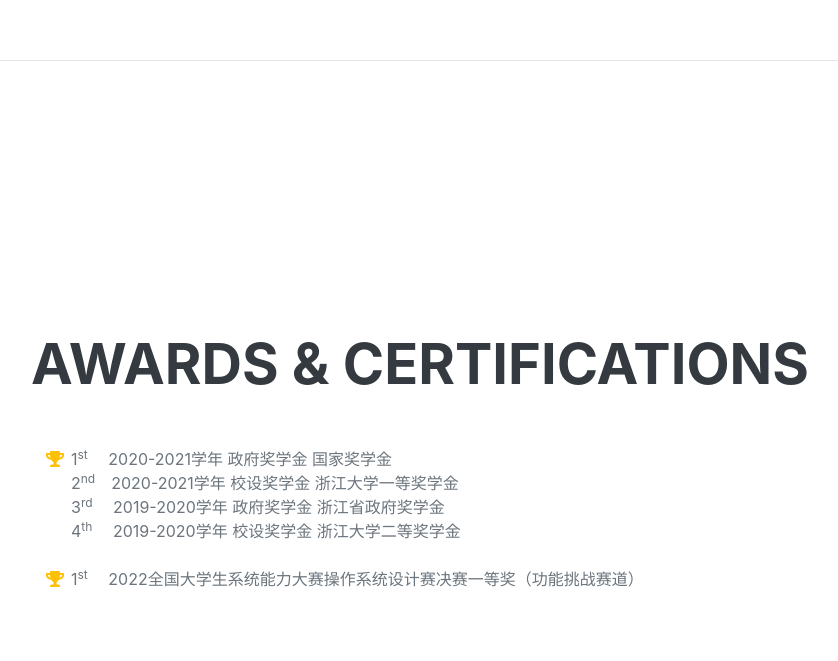
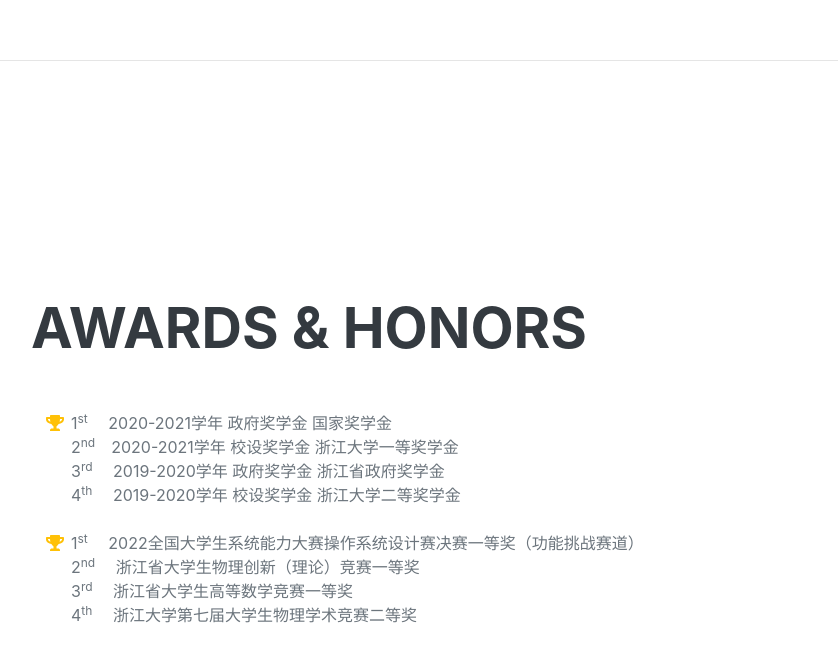
Before and after one commit to zju-stu-lizheng/Resume, a plain HTML site: page home/index.html in a window 1280 px wide. Shown: the part 3143-3804 px from the top of the page, without its empty margins (289-1127 px from the left). Drawn offline with nearby package versions, Linux system fonts and the light colour scheme; a web font is replaced by a local one.

Commit message:
update awards

```diff
--- a/home/index.html
+++ b/home/index.html
@@ -160,7 +160,7 @@
             <!-- Awards-->
             <section class="resume-section" id="awards">
                 <div class="resume-section-content">
-                    <h2 class="mb-5">Awards & Certifications</h2>
+                    <h2 class="mb-5">Awards & Honors</h2>
                     <ul class="fa-ul mb-0">
                       <li>
                           <span class="fa-li"><i class="fas fa-trophy text-warning"></i></span>
@@ -176,6 +176,12 @@
                       <li>
                         <span class="fa-li"><i class="fas fa-trophy text-warning"></i></span>
                         1<sup>st</sup>&emsp; 2022全国大学生系统能力大赛操作系统设计赛决赛一等奖（功能挑战赛道） <br />
+
+                        2<sup>nd</sup>&emsp; 浙江省大学生物理创新（理论）竞赛一等奖 <br />
+
+                        3<sup>rd</sup>&emsp; 浙江省大学生高等数学竞赛一等奖 <br />
+
+                        4<sup>th</sup>&emsp; 浙江大学第七届大学生物理学术竞赛二等奖 <br />
                       </li>
                     </ul>
                 </div>
```
